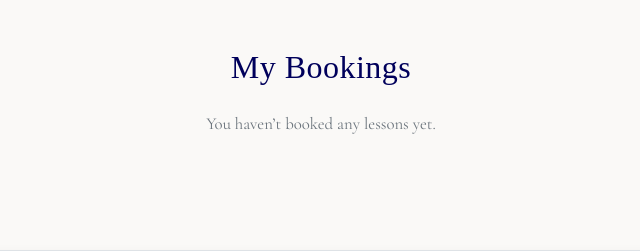
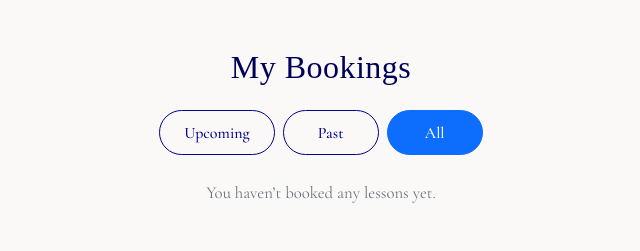
Before and after one commit to saraelizalde/petit-talk, a Django app: page /bookings/dashboard/student/ in a window 1280 px wide. Shown: the part 126-377 px from the top of the page, without its empty margins (319-959 px from the left). Run offline with Django 5.2, Linux system fonts and the light colour scheme; a user stored in the database is signed in; data comes from the database, SQL or seed files in the repository; both versions use the stored data as it was after the commit; some libraries are stand-ins or nearby versions; some web fonts are replaced.

Commit message:
Add booking filters for past and future lessons in student dashboard

```diff
--- a/bookings/templates/bookings/student_dashboard.html
+++ b/bookings/templates/bookings/student_dashboard.html
@@ -13,6 +13,24 @@
             <div class="alert alert-{{ message.tags }}">{{ message }}</div>
         {% endfor %}
     {% endif %}
+
+    <!-- Filtering Buttons -->
+    <div class="d-flex justify-content-center mb-4 gap-2">
+        <a href="?filter=upcoming"
+           class="btn btn-outline-primary {% if filter == 'upcoming' %}active{% endif %}">
+            Upcoming
+        </a>
+
+        <a href="?filter=past"
+           class="btn btn-outline-primary {% if filter == 'past' %}active{% endif %}">
+            Past
+        </a>
+
+        <a href="?filter=all"
+           class="btn btn-outline-primary {% if filter == 'all' or not filter %}active{% endif %}">
+            All
+        </a>
+    </div>
 
     {% if bookings %}
         <div class="table-responsive">
@@ -30,7 +48,18 @@
                     <tr>
                         <td>{{ booking.teacher.username }}</td>
                         <td>{{ booking.scheduled_time|date:"Y-m-d H:i" }}</td>
-                        <td class="fw-semibold text-capitalize">{{ booking.status }}</td>
+                        <td>
+                            <span class="badge
+                                {% if booking.status == 'confirmed' %} bg-success
+                                {% elif booking.status == 'pending' %} bg-warning text-dark
+                                {% elif booking.status == 'cancelled' %} bg-danger
+                                {% elif booking.status == 'paid' %} bg-primary
+                                {% elif booking.status == 'unpaid' %} bg-secondary
+                                {% else %} bg-light text-dark {% endif %}
+                            ">
+                                {{ booking.status|capfirst }}
+                            </span>
+                        </td>
                     </tr>
                     {% endfor %}
                 </tbody>
--- a/bookings/views.py
+++ b/bookings/views.py
@@ -40,8 +40,28 @@ def book_lesson(request):
 
 @login_required
 def student_dashboard(request):
-    bookings = Booking.objects.filter(student=request.user).order_by("-created_at")
-    return render(request, "bookings/student_dashboard.html", {"bookings": bookings})
+    filter_option = request.GET.get("filter", "all")
+    now = timezone.now()
+
+    bookings = Booking.objects.filter(student=request.user)
+
+    if filter_option == "upcoming":
+        bookings = bookings.filter(scheduled_time__gte=now).order_by("scheduled_time")
+
+    elif filter_option == "past":
+        bookings = bookings.filter(scheduled_time__lt=now).order_by("-scheduled_time")
+
+    else:
+        bookings = bookings.order_by("scheduled_time")
+
+    return render(
+        request,
+        "bookings/student_dashboard.html",
+        {
+            "bookings": bookings,
+            "filter": filter_option
+        }
+    )
 
 
 @login_required
```
Also changed, not shown: db.sqlite3.
